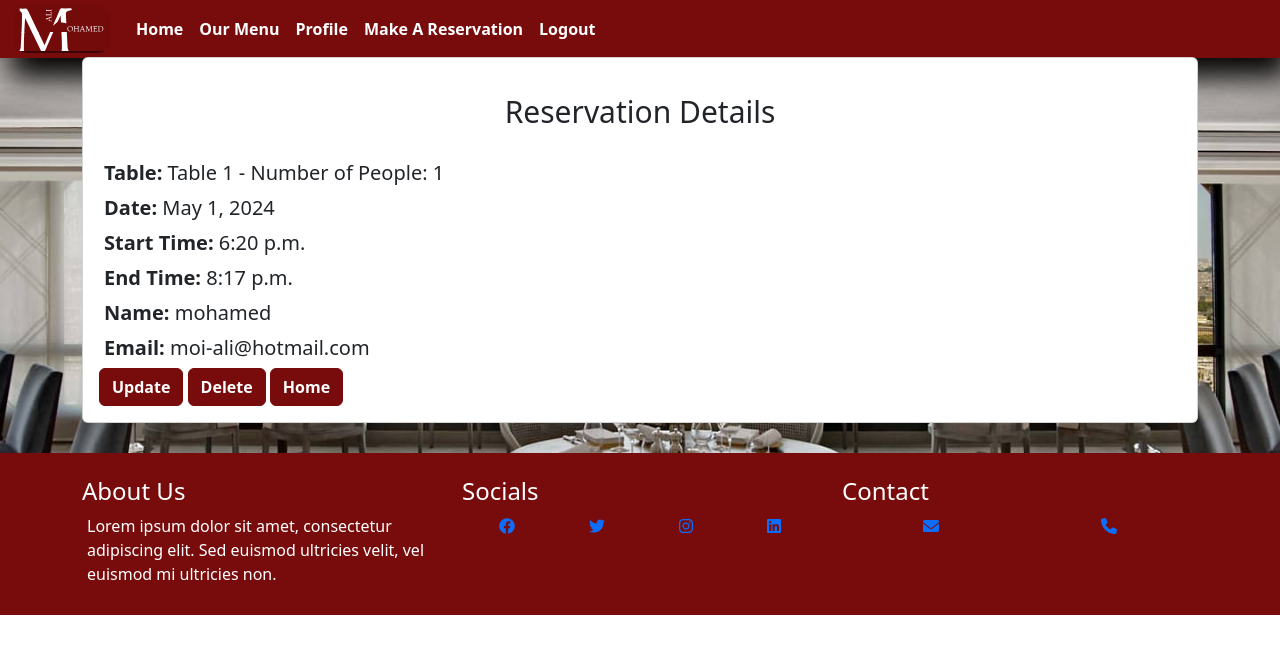
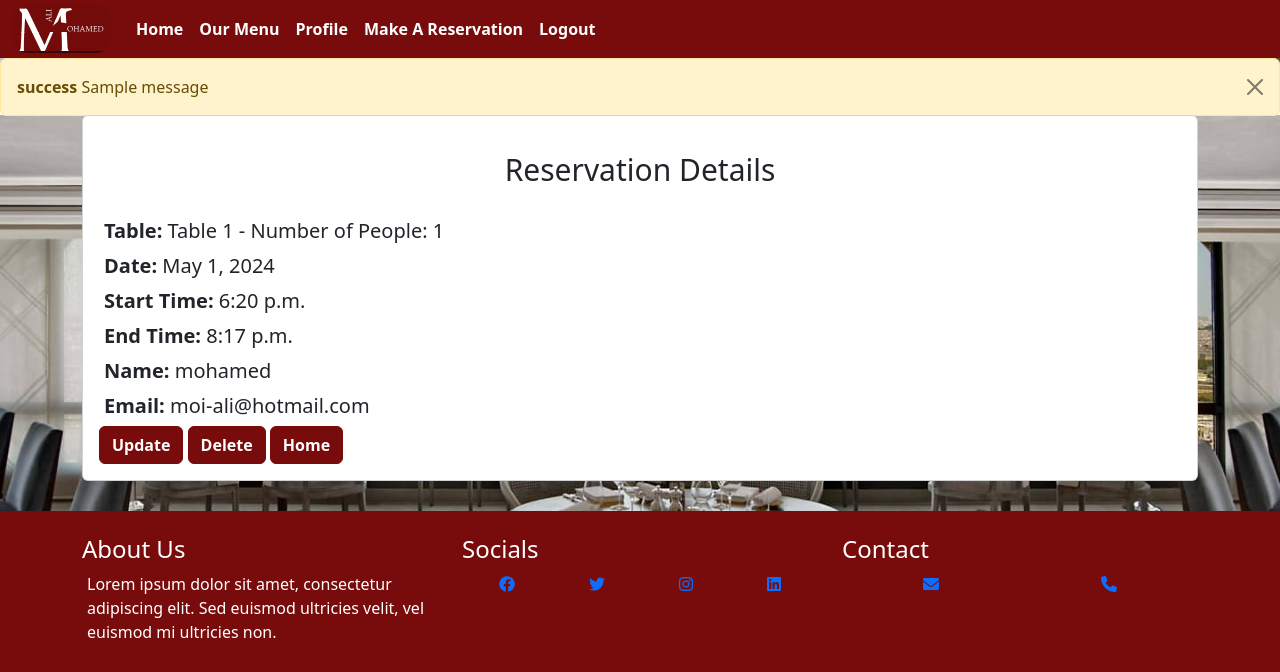
Before and after one commit to Mohamedaliabdikarim/RBS, a Django app: page /reservation/1/ in a window 1280 px wide. Shown: the top 672 px of the page. Run offline with Django 5.2, Linux system fonts and the light colour scheme; a user stored in the database is signed in; data comes from the database, SQL or seed files in the repository; one stand-in notice (Sample message) is shown.

Commit message:
added error messages

```diff
--- a/restaurant/templates/base.html
+++ b/restaurant/templates/base.html
@@ -58,6 +58,15 @@
       </div>
     </nav>
   </header>
+  {% if messages %}
+  {% for message in messages %}
+    <div class="alert alert-warning alert-dismissible fade show" role="alert">
+      <strong>{{ message.tags }}</strong> {{ message }}
+      <button type="button" class="btn-close" data-bs-dismiss="alert" aria-label="Close"></button>
+    </div>
+  {% endfor %}
+{% endif %}
+
 
 
 
```
